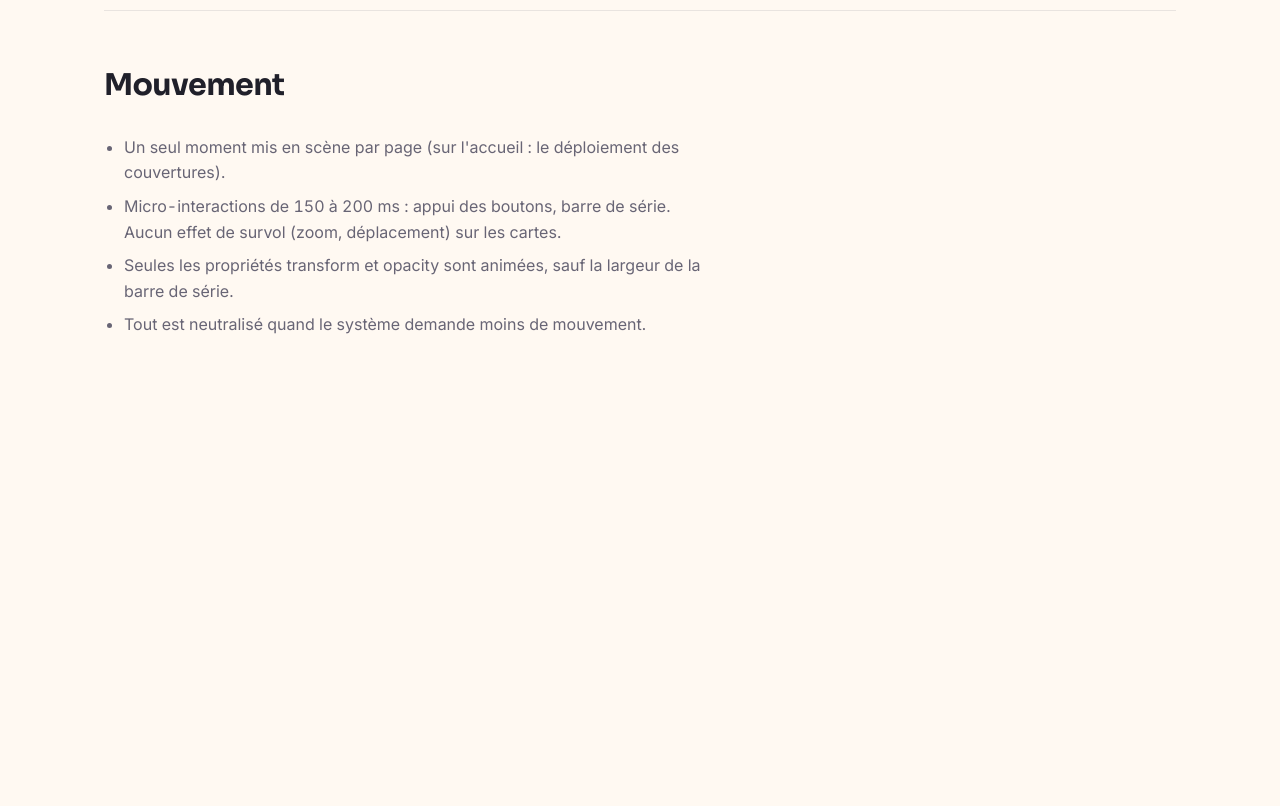
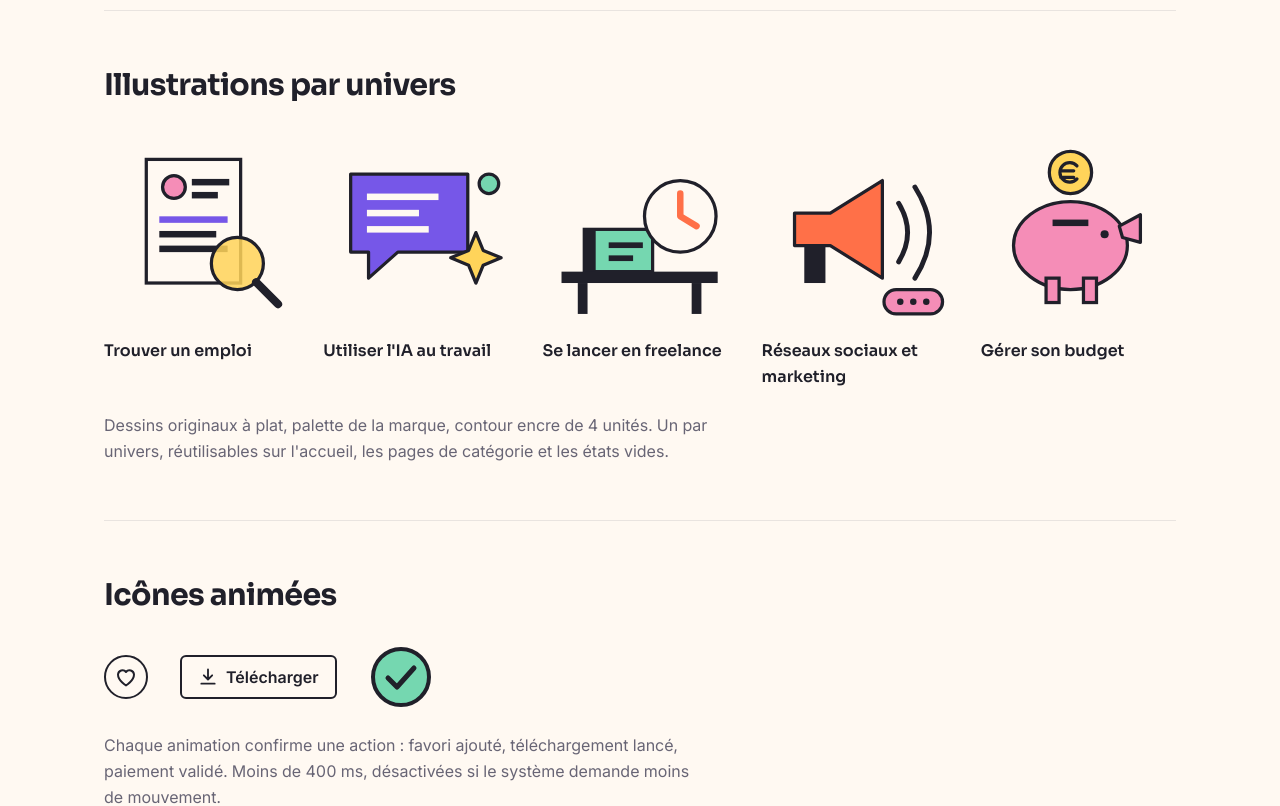
Before and after one commit to nagoloumdaniel/Clairivo, a Next.js app: page /design in a window 1280 px wide. Shown: the part 4620-5426 px from the top of the page. Before the commit the page ends 5110 px from the top, so only its background shows below. Built offline with nearby package versions, Linux system fonts and the light colour scheme; no server answers.

Commit message:
feat: illustrations par univers, icônes animées et contexte phase 3

```diff
--- a/src/app/design/page.tsx
+++ b/src/app/design/page.tsx
@@ -1,6 +1,8 @@
 import type { Metadata } from "next";
+import { DownloadIcon, FavoriteButton, SuccessCheck } from "@/components/ui/animated-icons";
 import { Badge } from "@/components/ui/badge";
 import { Button, ButtonLink } from "@/components/ui/button";
+import { CategoryIllustration, categories } from "@/components/ui/category-illustration";
 import { Field } from "@/components/ui/field";
 import { Sheet, ToastDemo } from "@/components/ui/overlays";
 import { ProductCard } from "@/components/ui/product-card";
@@ -216,6 +218,27 @@ export default function Design() {
         </div>
       </Section>
 
+      <Section id="illustrations" titre="Illustrations par univers">
+        <ul className="grid gap-6 sm:grid-cols-2 lg:grid-cols-5">
+          {categories.map((c) => (
+            <li key={c.id}>
+              <CategoryIllustration id={c.id} className="w-full" />
+              <p className="mt-2 font-titre font-semibold">{c.label}</p>
+            </li>
+          ))}
+        </ul>
+        <p className="mt-6 max-w-[60ch] text-encre-2">Dessins originaux à plat, palette de la marque, contour encre de 4 unités. Un par univers, réutilisables sur l&apos;accueil, les pages de catégorie et les états vides.</p>
+      </Section>
+
+      <Section id="icones" titre="Icônes animées">
+        <div className="flex flex-wrap items-center gap-8">
+          <FavoriteButton />
+          <DownloadIcon />
+          <SuccessCheck />
+        </div>
+        <p className="mt-6 max-w-[60ch] text-encre-2">Chaque animation confirme une action : favori ajouté, téléchargement lancé, paiement validé. Moins de 400 ms, désactivées si le système demande moins de mouvement.</p>
+      </Section>
+
       <Section id="mouvement" titre="Mouvement">
         <ul className="max-w-[60ch] list-disc space-y-2 pl-5 text-encre-2">
           <li>Un seul moment mis en scène par page (sur l&apos;accueil : le déploiement des couvertures).</li>
--- /dev/null
+++ b/src/components/ui/animated-icons.tsx
@@ -0,0 +1,93 @@
+"use client";
+
+import { motion, useReducedMotion } from "motion/react";
+import { useState } from "react";
+
+/** Icônes animées avec une intention : confirmer une action. Mouvement coupé si l'utilisateur le demande. */
+
+export function FavoriteButton({ label = "Ajouter aux favoris" }: { label?: string }) {
+  const [on, setOn] = useState(false);
+  const reduit = useReducedMotion();
+  return (
+    <button
+      type="button"
+      aria-pressed={on}
+      aria-label={label}
+      onClick={() => setOn((v) => !v)}
+      className="inline-flex size-11 items-center justify-center rounded-full border-2 border-encre text-encre"
+    >
+      <motion.svg
+        key={String(on)}
+        viewBox="0 0 24 24"
+        className="size-6"
+        initial={reduit ? false : { scale: on ? 0.6 : 1 }}
+        animate={{ scale: 1 }}
+        transition={{ type: "spring", stiffness: 500, damping: 14 }}
+      >
+        <path
+          d="M12 20.5s-8-4.9-8-11A4.5 4.5 0 0 1 12 7a4.5 4.5 0 0 1 8 2.5c0 6.1-8 11-8 11z"
+          fill={on ? "#FF7048" : "none"}
+          stroke="currentColor"
+          strokeWidth="2"
+          strokeLinejoin="round"
+        />
+      </motion.svg>
+    </button>
+  );
+}
+
+export function SuccessCheck({ label = "Paiement confirmé" }: { label?: string }) {
+  const reduit = useReducedMotion();
+  return (
+    <svg viewBox="0 0 64 64" role="img" aria-label={label} className="size-16">
+      <motion.circle
+        cx="32"
+        cy="32"
+        r="28"
+        fill="#75D7B0"
+        stroke="#20202A"
+        strokeWidth="4"
+        initial={reduit ? false : { scale: 0.7, opacity: 0 }}
+        animate={{ scale: 1, opacity: 1 }}
+        style={{ transformOrigin: "center" }}
+        transition={{ duration: 0.25, ease: [0.22, 1, 0.36, 1] }}
+      />
+      <motion.path
+        d="M19 33 l9 9 17-19"
+        fill="none"
+        stroke="#20202A"
+        strokeWidth="5"
+        strokeLinecap="round"
+        strokeLinejoin="round"
+        initial={reduit ? false : { pathLength: 0 }}
+        animate={{ pathLength: 1 }}
+        transition={{ duration: 0.3, delay: 0.2, ease: "easeOut" }}
+      />
+    </svg>
+  );
+}
+
+export function DownloadIcon({ declencheur = "Télécharger" }: { declencheur?: string }) {
+  const [n, setN] = useState(0);
+  const reduit = useReducedMotion();
+  return (
+    <button
+      type="button"
+      onClick={() => setN((v) => v + 1)}
+      className="inline-flex min-h-11 items-center gap-2 rounded-md border-2 border-encre px-4 font-semibold text-encre"
+    >
+      <svg viewBox="0 0 24 24" className="size-5 overflow-hidden" aria-hidden="true">
+        <motion.g
+          key={n}
+          initial={reduit || n === 0 ? false : { y: -14 }}
+          animate={{ y: 0 }}
+          transition={{ duration: 0.3, ease: [0.22, 1, 0.36, 1] }}
+        >
+          <path d="M12 3 v11 M7 10 l5 5 5-5" fill="none" stroke="currentColor" strokeWidth="2.2" strokeLinecap="round" strokeLinejoin="round" />
+        </motion.g>
+        <path d="M4 20 h16" stroke="currentColor" strokeWidth="2.2" strokeLinecap="round" />
+      </svg>
+      {declencheur}
+    </button>
+  );
+}
--- /dev/null
+++ b/src/components/ui/category-illustration.tsx
@@ -0,0 +1,87 @@
+export type CategoryId = "emploi" | "ia" | "freelancing" | "marketing-social" | "budget";
+
+const C = { encre: "#20202A", ivoire: "#FFF9F2", corail: "#FF7048", violet: "#7657E8", soleil: "#FFD45A", menthe: "#75D7B0", rose: "#F58DB7" };
+
+const sujets: Record<CategoryId, string> = {
+  emploi: "un CV et une loupe",
+  ia: "une bulle de dialogue et des étincelles de calcul",
+  freelancing: "un bureau avec un carnet et une horloge",
+  "marketing-social": "un haut-parleur et des bulles de messages",
+  budget: "une tirelire et des pièces",
+};
+
+/** Illustrations vectorielles originales, à plat, une par univers. Palette fixe de la marque. */
+export function CategoryIllustration({ id, className = "" }: { id: CategoryId; className?: string }) {
+  return (
+    <svg viewBox="0 0 240 240" role="img" aria-label={`Illustration : ${sujets[id]}`} className={`block ${className}`}>
+      {id === "emploi" && (
+        <>
+          <rect x="52" y="30" width="116" height="152" fill={C.ivoire} stroke={C.encre} strokeWidth="4" />
+          <circle cx="86" cy="64" r="14" fill={C.rose} stroke={C.encre} strokeWidth="4" />
+          <rect x="108" y="54" width="46" height="8" fill={C.encre} />
+          <rect x="108" y="70" width="32" height="8" fill={C.encre} />
+          <rect x="68" y="100" width="84" height="8" fill={C.violet} />
+          <rect x="68" y="118" width="70" height="8" fill={C.encre} />
+          <rect x="68" y="136" width="84" height="8" fill={C.encre} />
+          <circle cx="164" cy="158" r="32" fill={C.soleil} fillOpacity="0.85" stroke={C.encre} strokeWidth="4" />
+          <path d="M187 181 L214 208" stroke={C.encre} strokeWidth="10" strokeLinecap="round" />
+        </>
+      )}
+      {id === "ia" && (
+        <>
+          <path d="M34 48 H178 V144 H92 L56 176 V144 H34 Z" fill={C.violet} stroke={C.encre} strokeWidth="4" strokeLinejoin="round" />
+          <rect x="54" y="72" width="88" height="8" fill={C.ivoire} />
+          <rect x="54" y="92" width="64" height="8" fill={C.ivoire} />
+          <rect x="54" y="112" width="76" height="8" fill={C.ivoire} />
+          <path d="M188 120 l9 22 22 9 -22 9 -9 22 -9 -22 -22 -9 22 -9 z" fill={C.soleil} stroke={C.encre} strokeWidth="4" strokeLinejoin="round" />
+          <circle cx="204" cy="60" r="12" fill={C.menthe} stroke={C.encre} strokeWidth="4" />
+        </>
+      )}
+      {id === "freelancing" && (
+        <>
+          <rect x="24" y="168" width="192" height="14" fill={C.encre} />
+          <rect x="44" y="182" width="12" height="38" fill={C.encre} />
+          <rect x="184" y="182" width="12" height="38" fill={C.encre} />
+          <rect x="52" y="116" width="84" height="52" fill={C.menthe} stroke={C.encre} strokeWidth="4" />
+          <rect x="52" y="116" width="14" height="52" fill={C.encre} />
+          <rect x="82" y="132" width="42" height="7" fill={C.encre} />
+          <rect x="82" y="148" width="30" height="7" fill={C.encre} />
+          <circle cx="170" cy="100" r="44" fill={C.ivoire} stroke={C.encre} strokeWidth="4" />
+          <path d="M170 72 V100 L190 112" fill="none" stroke={C.corail} strokeWidth="8" strokeLinecap="round" strokeLinejoin="round" />
+        </>
+      )}
+      {id === "marketing-social" && (
+        <>
+          <path d="M40 96 H84 L148 56 V176 L84 136 H40 Z" fill={C.corail} stroke={C.encre} strokeWidth="4" strokeLinejoin="round" />
+          <rect x="52" y="136" width="26" height="46" fill={C.encre} />
+          <path d="M168 84 q22 36 0 72" fill="none" stroke={C.encre} strokeWidth="6" strokeLinecap="round" />
+          <path d="M188 64 q36 56 0 112" fill="none" stroke={C.encre} strokeWidth="6" strokeLinecap="round" />
+          <rect x="150" y="190" width="72" height="30" rx="15" fill={C.rose} stroke={C.encre} strokeWidth="4" />
+          <circle cx="170" cy="205" r="4" fill={C.encre} />
+          <circle cx="186" cy="205" r="4" fill={C.encre} />
+          <circle cx="202" cy="205" r="4" fill={C.encre} />
+        </>
+      )}
+      {id === "budget" && (
+        <>
+          <ellipse cx="110" cy="136" rx="70" ry="54" fill={C.rose} stroke={C.encre} strokeWidth="4" />
+          <path d="M170 112 l26 -14 v34 l-22 -6 z" fill={C.rose} stroke={C.encre} strokeWidth="4" strokeLinejoin="round" />
+          <rect x="80" y="176" width="16" height="30" fill={C.rose} stroke={C.encre} strokeWidth="4" />
+          <rect x="126" y="176" width="16" height="30" fill={C.rose} stroke={C.encre} strokeWidth="4" />
+          <rect x="88" y="104" width="44" height="8" fill={C.encre} />
+          <circle cx="152" cy="122" r="5" fill={C.encre} />
+          <circle cx="110" cy="46" r="26" fill={C.soleil} stroke={C.encre} strokeWidth="4" />
+          <path d="M118 38 a12 12 0 1 0 0 16 M98 44 h16 M98 52 h16" fill="none" stroke={C.encre} strokeWidth="4" strokeLinecap="round" />
+        </>
+      )}
+    </svg>
+  );
+}
+
+export const categories: { id: CategoryId; label: string }[] = [
+  { id: "emploi", label: "Trouver un emploi" },
+  { id: "ia", label: "Utiliser l'IA au travail" },
+  { id: "freelancing", label: "Se lancer en freelance" },
+  { id: "marketing-social", label: "Réseaux sociaux et marketing" },
+  { id: "budget", label: "Gérer son budget" },
+];
```
Also changed, not shown: 1 other file (tests, documents, lock files or other folders).
